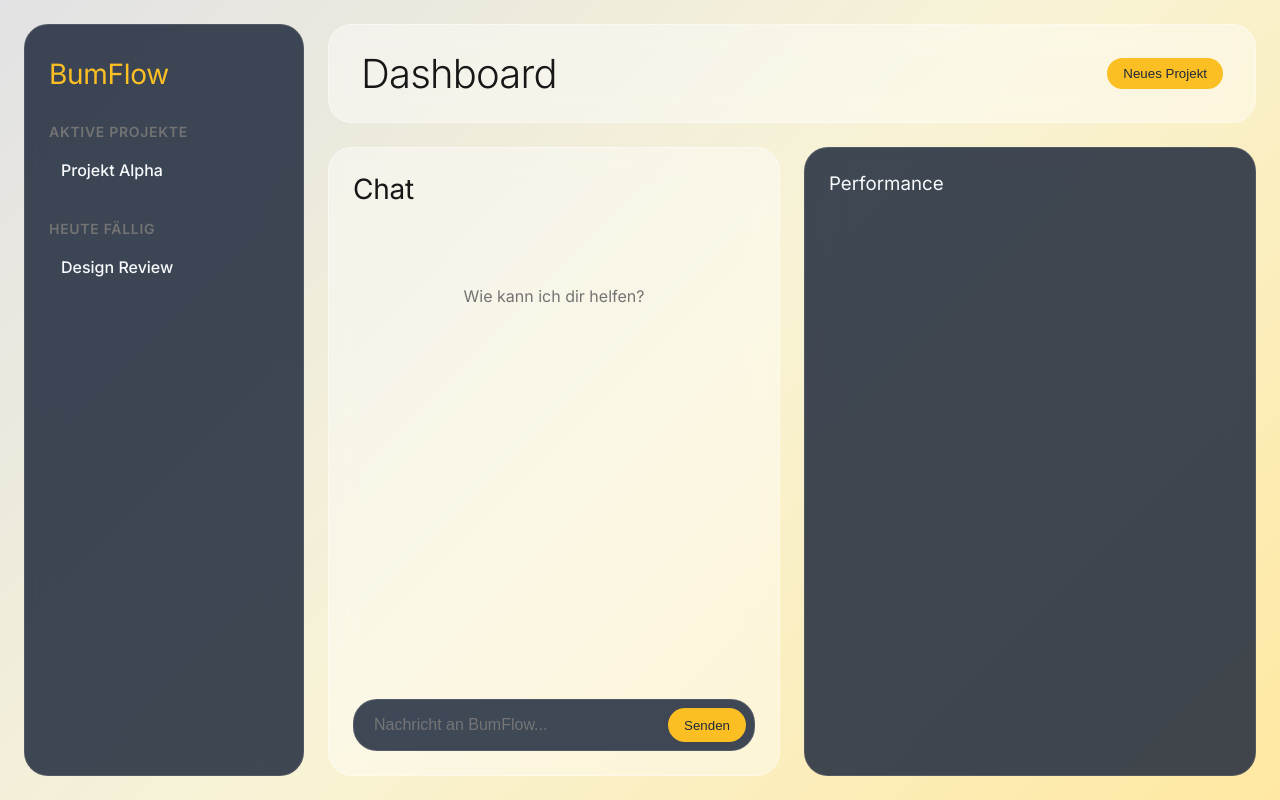
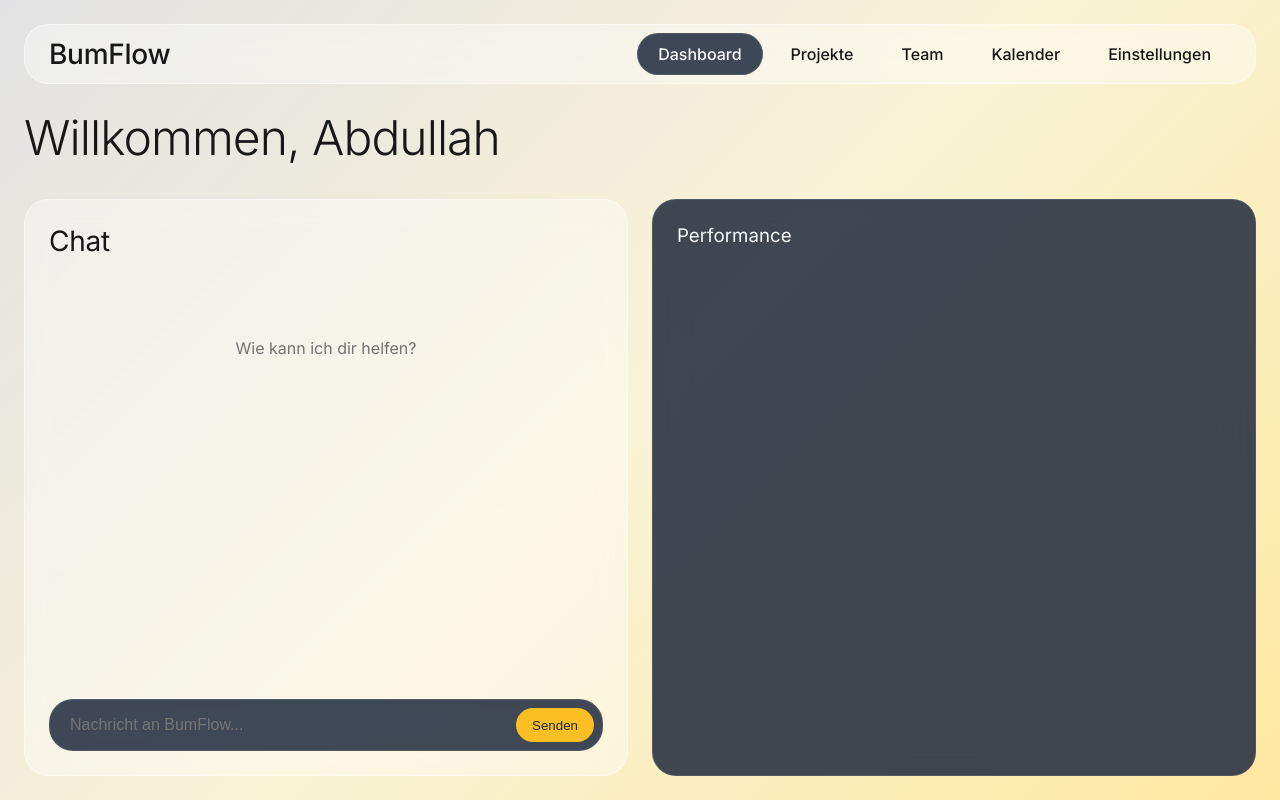
Before and after one commit to AbdullahAbobaker/bumssistant, a React (Vite) app in the folder frontend/: page / in a window 1280 px wide. Built offline with nearby package versions, Linux system fonts and the light colour scheme.

Commit message:
feat: implement Top Pill Navigation and Welcome Header

```diff
--- a/frontend/src/App.css
+++ b/frontend/src/App.css
@@ -1,10 +1,6 @@
 .dashboard-layout {
   display: grid;
-  grid-template-columns: 280px 1fr;
   grid-template-rows: auto 1fr;
-  grid-template-areas:
-    "sidebar header"
-    "sidebar main";
   height: 100dvh;
   width: 100vw;
   gap: 24px;
@@ -12,58 +8,9 @@
   box-sizing: border-box;
 }
 
-.dashboard-sidebar {
-  grid-area: sidebar;
-  padding: 32px 24px;
-  display: flex;
-  flex-direction: column;
-  gap: 32px;
-}
 
-.dashboard-sidebar h2 {
-  margin: 0;
-  color: var(--color-accent);
-}
-
-.sidebar-section h3 {
-  font-size: 0.875rem;
-  color: var(--color-text-muted);
-  text-transform: uppercase;
-  letter-spacing: 0.05em;
-  margin: 0 0 12px 0;
-}
-
-.sidebar-section ul {
-  list-style: none;
-  padding: 0;
-  margin: 0;
-  display: flex;
-  flex-direction: column;
-  gap: 8px;
-}
-
-.sidebar-section li {
-  padding: 8px 12px;
-  border-radius: calc(var(--radius) / 2);
-  cursor: pointer;
-  font-weight: 500;
-  transition: background 0.2s ease;
-}
-
-.sidebar-section li:hover {
-  background: rgba(255, 255, 255, 0.1);
-}
-
-.dashboard-header {
-  grid-area: header;
-  padding: 24px 32px;
-  display: flex;
-  align-items: center;
-  justify-content: space-between;
-}
 
 .dashboard-main {
-  grid-area: main;
   display: flex;
   flex-direction: column;
   overflow-y: auto;
--- a/frontend/src/App.tsx
+++ b/frontend/src/App.tsx
@@ -1,28 +1,13 @@
 import './App.css'
+import { TopNav } from './components/TopNav'
+import { WelcomeHeader } from './components/WelcomeHeader'
 
 function App() {
   return (
     <div className="dashboard-layout">
-      <aside className="dashboard-sidebar glass-dark">
-        <h2 className="text-heading-medium">BumFlow</h2>
-        <div className="sidebar-section">
-          <h3>Aktive Projekte</h3>
-          <ul>
-            <li>Projekt Alpha</li>
-          </ul>
-        </div>
-        <div className="sidebar-section">
-          <h3>Heute fällig</h3>
-          <ul>
-            <li>Design Review</li>
-          </ul>
-        </div>
-      </aside>
-      <header className="dashboard-header glass">
-        <h1 className="text-heading-large">Dashboard</h1>
-        <button className="btn">Neues Projekt</button>
-      </header>
+      <TopNav />
       <main className="dashboard-main">
+        <WelcomeHeader user="Abdullah" />
         <div className="dashboard-widgets">
           <div className="widget glass">
             <h3 className="text-heading-medium">Chat</h3>
--- /dev/null
+++ b/frontend/src/components/TopNav.css
@@ -0,0 +1,40 @@
+.top-nav {
+  display: flex;
+  align-items: center;
+  justify-content: space-between;
+  padding: 12px 24px;
+  border-radius: 50px; /* Pill shape */
+}
+
+.top-nav-logo {
+  display: flex;
+  align-items: center;
+}
+
+.top-nav-links {
+  list-style: none;
+  margin: 0;
+  padding: 0;
+  display: flex;
+  align-items: center;
+  gap: 8px;
+}
+
+.nav-link {
+  text-decoration: none;
+  color: var(--color-text);
+  padding: 10px 20px;
+  border-radius: 50px; /* Pill shape for active state */
+  font-weight: 500;
+  transition: all 0.2s ease;
+}
+
+.nav-link:hover:not(.active) {
+  background: rgba(255, 255, 255, 0.2);
+}
+
+.nav-link.active {
+  /* Using .glass-dark logic but specialized for link to prevent border box issues if needed */
+  /* The class .glass-dark is already added in JSX, so it handles background, backdrop-filter, border, color, etc. */
+  border-radius: 50px;
+}
--- /dev/null
+++ b/frontend/src/components/TopNav.tsx
@@ -0,0 +1,28 @@
+import './TopNav.css';
+
+export function TopNav() {
+  return (
+    <nav className="top-nav glass">
+      <div className="top-nav-logo">
+        <span className="text-heading-medium" style={{ margin: 0, fontWeight: 500 }}>BumFlow</span>
+      </div>
+      <ul className="top-nav-links">
+        <li>
+          <a href="#" className="nav-link active glass-dark">Dashboard</a>
+        </li>
+        <li>
+          <a href="#" className="nav-link">Projekte</a>
+        </li>
+        <li>
+          <a href="#" className="nav-link">Team</a>
+        </li>
+        <li>
+          <a href="#" className="nav-link">Kalender</a>
+        </li>
+        <li>
+          <a href="#" className="nav-link">Einstellungen</a>
+        </li>
+      </ul>
+    </nav>
+  );
+}
--- /dev/null
+++ b/frontend/src/components/WelcomeHeader.css
@@ -0,0 +1,11 @@
+.welcome-header {
+  margin-bottom: 32px;
+}
+
+.welcome-text {
+  font-size: 3rem;
+  font-weight: 300;
+  margin: 0;
+  letter-spacing: -0.02em;
+  color: var(--color-text);
+}
--- /dev/null
+++ b/frontend/src/components/WelcomeHeader.tsx
@@ -0,0 +1,13 @@
+import './WelcomeHeader.css';
+
+interface WelcomeHeaderProps {
+  user: string;
+}
+
+export function WelcomeHeader({ user }: WelcomeHeaderProps) {
+  return (
+    <header className="welcome-header">
+      <h1 className="welcome-text">Willkommen, {user}</h1>
+    </header>
+  );
+}
```
Also changed, not shown: 1 other file (tests, documents, lock files or other folders).
